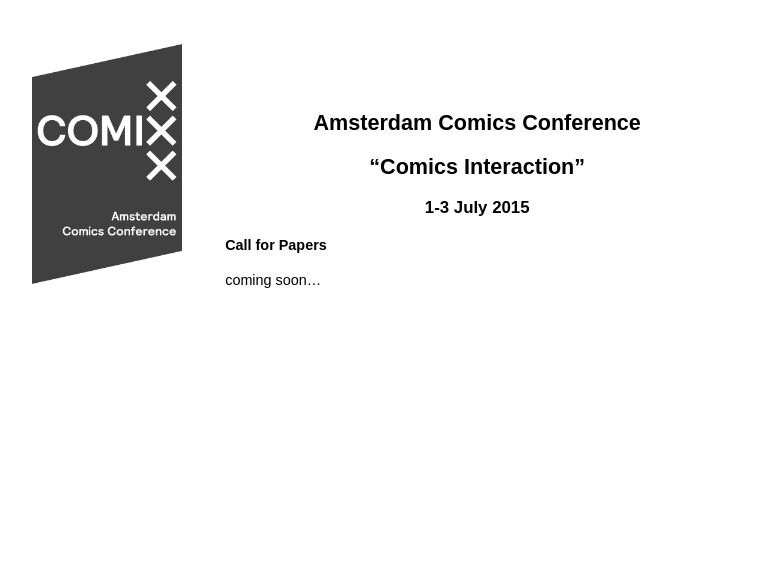
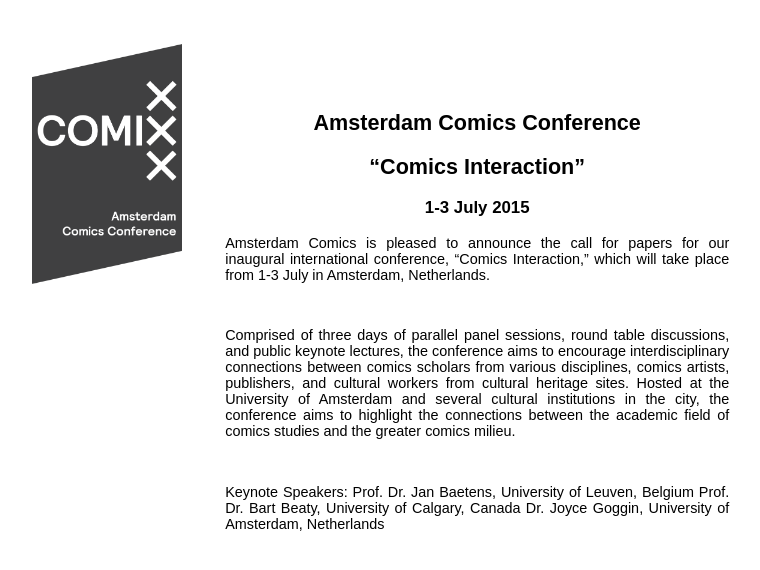
Before and after one commit to amsterdamcomics/amsterdamcomics.github.io, a Jekyll site: the page built from index.md, in a window 1280 px wide. Shown: the top 570 px of the page, without its empty margins (248-1008 px from the left). Built offline with Jekyll 4.4.1, drawn with Linux system fonts in a browser that asks for light colours.

Commit message:
Update index.md

```diff
--- a/index.md
+++ b/index.md
@@ -17,6 +17,21 @@
 
 ### 1-3 July 2015
 
-#### Call for Papers
 
-coming soon...
+Amsterdam Comics is pleased to announce the call for papers for our inaugural international conference,
+“Comics Interaction,” which will take place from 1-3 July in Amsterdam, Netherlands.
+
+<br>
+
+Comprised of three days of parallel panel sessions, round table discussions, and public keynote lectures, the
+conference aims to encourage interdisciplinary connections between comics scholars from various disciplines, comics
+artists, publishers, and cultural workers from cultural heritage sites. Hosted at the University of Amsterdam and
+several cultural institutions in the city, the conference aims to highlight the connections between the academic
+field of comics studies and the greater comics milieu.
+
+<br>
+
+Keynote Speakers:
+Prof. Dr. Jan Baetens, University of Leuven, Belgium
+Prof. Dr. Bart Beaty, University of Calgary, Canada
+Dr. Joyce Goggin, University of Amsterdam, Netherlands
```
